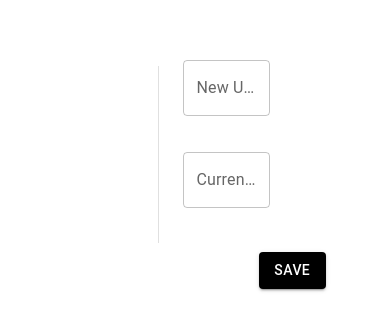
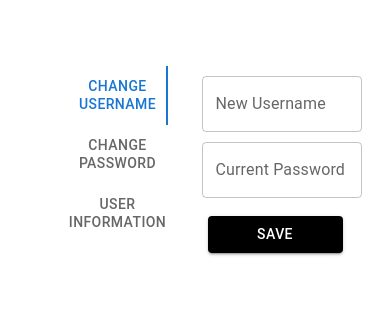
Before and after one commit to Rangle2/bookstore-frontend, a React (Create React App) app: page /profile in a window 390 px wide. Shown: the part 183-514 px from the top of the page. Built offline with nearby package versions, Linux system fonts and the light colour scheme.

Commit message:
Some design and auth changes

```diff
--- a/package.json
+++ b/package.json
@@ -47,6 +47,8 @@
       "last 1 firefox version",
       "last 1 safari version"
     ],
-    "proxy": "http://localhost:8080"
+    "proxy": [
+      "http://localhost:8080"
+    ]
   }
 }
--- a/src/components/Login/login.jsx
+++ b/src/components/Login/login.jsx
@@ -13,6 +13,8 @@ import Homevalid from '../Home/homevalid';
 
 
 const LoginForm = () => {
+  const [errorMessage, setErrorMessage] = useState(null);
+  const [correctMessage, setCorrectMessage] = useState(null);
   const [formData, setFormData] = useState({
     username: '',
     password: '',
@@ -41,13 +43,14 @@ const LoginForm = () => {
     };
 
     try {
-      const userResponse = await fetch('http://localhost:8080/api/user/login', {
+      const userResponse = await fetch('http://192.168.1.12:8080/api/user/login', {
         method: 'POST',
         headers: {
           'Content-Type': 'application/json',
         },
         body: JSON.stringify(userRequest),
       });
+
 
       if (userResponse.ok) {
         try {
@@ -63,15 +66,19 @@ const LoginForm = () => {
 
         } catch (error) {
           console.error('Error parsing JSON:', error.message);
+          setErrorMessage('Unexpected error occurred. Please try again.');
         }
+
+      }else if(userResponse.status === 401){
+        setErrorMessage("Username or password wrong!")
       } else {
         console.error('Error Login user:', userResponse.statusText);
+        setErrorMessage('Unexpected error occurred. Please try again.');
+      }
 
-
-      }
     } catch (error) {
       console.error('Error Login user:', error.message);
-
+      setErrorMessage('Unexpected error occurred. Please try again.');
     }
   };
 
@@ -87,6 +94,12 @@ const LoginForm = () => {
       >
         <Typography component="h1" variant="h5" sx={{ color: 'black' }}>
           Login
+        </Typography>
+        <Typography sx={{color:'red', mt:'10px', textAlign:'center', width:'500px',pt:'10px'}}>
+           {errorMessage}
+        </Typography>
+        <Typography  sx={{color:'green', mt:'10px'}}>
+          {correctMessage}
         </Typography>
         <Box component="form" noValidate onSubmit={handleSubmit} sx={{ mt: 3 }}>
           <TextField
--- a/src/components/Register/register.jsx
+++ b/src/components/Register/register.jsx
@@ -49,7 +49,7 @@ const Register = () => {
         try {
           const userData = await userResponse.json();
           setCorrectMessage('Successful registration!')
-          navigate('/home'); // direct user home page
+          navigate('/home'); // navigate user home page
 
         } catch (error) {
           console.error('Error parsing JSON:', error.message);
--- a/src/components/User/profile.jsx
+++ b/src/components/User/profile.jsx
@@ -117,7 +117,21 @@ export default function ProfileTabs() {
         value={value}
         onChange={handleChange}
         aria-label="Vertical tabs example"
-        sx={{ borderRight: 1, borderColor: 'divider' }}
+        style={{
+          borderRight: 1,
+          borderColor: 'divider'
+        }}
+        sx={{
+          '@media (max-width: 600px)': {
+            width: '100px',
+            overflow: 'visible',
+            position: 'relative',
+            right: '90px',
+
+          },
+        }}
+
+
       >
         <Tab label="Change Username" {...a11yProps(0)} />
         <Tab label="Change Password" {...a11yProps(1)} />
@@ -132,6 +146,16 @@ export default function ProfileTabs() {
             margin="normal"
             fullWidth
             style={{ marginBottom: '20px', color: 'black' }}
+            sx={{
+              '@media (max-width: 600px)': {
+                height: '30px',
+                width: '160px',
+                fontSize: '20px',
+                position: 'relative',
+                top: '-10px',
+                left: '-80px'
+              },
+            }}
           />
           <TextField
             id="currentPassword"
@@ -141,6 +165,16 @@ export default function ProfileTabs() {
             margin="normal"
             fullWidth
             style={{ marginBottom: '20px' }}
+            sx={{
+              '@media (max-width: 600px)': {
+                height: '30px',
+                width: '160px',
+                fontSize: '20px',
+                position: 'relative',
+                top: '-10px',
+                left: '-80px'
+              },
+            }}
           />
         </TabPanel>
         <TabPanel value={value} index={1}>
@@ -151,6 +185,16 @@ export default function ProfileTabs() {
             margin="normal"
             fullWidth
             style={{ marginBottom: '20px' }}
+            sx={{
+              '@media (max-width: 600px)': {
+                height: '30px',
+                width: '160px',
+                fontSize: '20px',
+                position: 'relative',
+                top: '-10px',
+                left: '-80px'
+              },
+            }}
           />
           <TextField
             id="currentPassword"
@@ -160,6 +204,16 @@ export default function ProfileTabs() {
             margin="normal"
             fullWidth
             style={{ marginBottom: '20px' }}
+            sx={{
+              '@media (max-width: 600px)': {
+                height: '30px',
+                width: '160px',
+                fontSize: '20px',
+                position: 'relative',
+                top: '-10px',
+                left: '-80px'
+              },
+            }}
           />
           <TextField
             id="newPassword"
@@ -169,6 +223,16 @@ export default function ProfileTabs() {
             margin="normal"
             fullWidth
             style={{ marginBottom: '20px' }}
+            sx={{
+              '@media (max-width: 600px)': {
+                height: '30px',
+                width: '160px',
+                fontSize: '20px',
+                position: 'relative',
+                top: '-10px',
+                left: '-80px'
+              },
+            }}
           />
         </TabPanel>
         <TabPanel value={value} index={2}>
@@ -185,7 +249,22 @@ export default function ProfileTabs() {
           variant="contained"
           color="primary"
           type="submit"
-            style={{ width: '50%', backgroundColor: 'black', marginLeft: '100px' }}
+          style={{
+
+              backgroundColor: 'black',
+              marginLeft: '100px'
+          }}
+          sx={{
+              '@media (max-width: 600px)': {
+                  width: '100%',
+                  position: 'relative',
+                  top: '-10px',
+                  left: '-150px',
+              },
+              '@media (min-width: 701px)': {
+                  width: '50%',
+              },
+          }}
       >
           Save
       </Button>
--- a/src/components/navbar/navbarvalid.jsx
+++ b/src/components/navbar/navbarvalid.jsx
@@ -19,8 +19,6 @@ import Popper from '@mui/material/Popper';
 import MenuItem from '@mui/material/MenuItem';
 import MenuList from '@mui/material/MenuList';
 import { useNavigate } from 'react-router-dom';
-
-
 
 const Search = styled('div')(({ theme }) => ({
   position: 'relative',
@@ -60,10 +58,7 @@ const StyledInputBase = styled(InputBase)(({ theme }) => ({
   },
 }));
 
-
-
 export default function Navbar() {
-
   const navigate = useNavigate();
 
   const handleLogout = () => {
@@ -71,10 +66,9 @@ export default function Navbar() {
     navigate('/');
   };
 
-  const handleProfile = () =>{
-    navigate('/profile')
-  }
-
+  const handleProfile = () => {
+    navigate('/profile');
+  };
 
   const [open, setOpen] = React.useState(false);
   const anchorRef = React.useRef(null);
@@ -87,7 +81,6 @@ export default function Navbar() {
     if (anchorRef.current && anchorRef.current.contains(event.target)) {
       return;
     }
-
     setOpen(false);
   };
 
@@ -100,20 +93,13 @@ export default function Navbar() {
     }
   }
 
-  // return focus to the button when we transitioned from !open -> open
   const prevOpen = React.useRef(open);
   React.useEffect(() => {
     if (prevOpen.current === true && open === false) {
       anchorRef.current.focus();
     }
-
     prevOpen.current = open;
   }, [open]);
-
-
-
-
-
 
   return (
     <Box sx={{ flexGrow: 1, position: 'sticky', top: 0, zIndex: 1000, marginBottom: '30px' }}>
@@ -122,6 +108,7 @@ export default function Navbar() {
         <Container maxWidth="lm">
           <Toolbar>
             <Grid container alignItems="center" justifyContent="space-between">
+              {/* Sol Taraftaki Kısım */}
               <Grid item>
                 <Typography variant="h6" component="div" sx={{
                   width: { xs: '100px', md: '150px' },
@@ -138,6 +125,8 @@ export default function Navbar() {
                   BookStore
                 </Typography>
               </Grid>
+
+              {/* Orta Kısım - Search Bar */}
               <Grid item>
                 <Search sx={{ width: { xs: '110px', md: '400px' } }}>
                   <SearchIconWrapper>
@@ -146,22 +135,68 @@ export default function Navbar() {
                   <StyledInputBase
                     placeholder="Search"
                     inputProps={{ 'aria-label': 'search' }}
-                    sx={{ fontSize: '12px', padding: '8px' }}
+                    sx={{ fontSize: '12px', padding: '9px' }}
                   />
                 </Search>
               </Grid>
-              {/* Account Circle Icon*/}
 
-              <Grid item >
-                <AccountCircleIcon sx={{ position: 'sticky', mt: '10px', }}
-                  ref={anchorRef}
-                  id="composition-button"
-                  aria-controls={open ? 'composition-menu' : undefined}
-                  aria-expanded={open ? 'true' : undefined}
-                  aria-haspopup="true"
-                  onClick={handleToggle} />
 
+              {/* Sağ Taraftaki Kısım */}
+              <Grid item sx={{bottom:'10px', paddingTop:'20px'}}>
+                {/* Account Circle Icon */}
                 <div>
+                <Grid sx={{position:'inherit', textAlign:'center', fontFamily:'Roboto', wordBreak:'break-word', fontSize:'24px'}
+                }>{localStorage.getItem("username")}
+                </Grid>
+
+
+                <Button sx={{
+                    width: { xs: '110px', md: '150px' },
+                    position: 'sticky',
+                    padding:'5px',
+                    mt:'10px',
+                    mb:'30px',
+                    backgroundColor: 'white',
+                    color: 'black',
+                    fontWeight: 'bold',
+                    '&:hover': { background: 'white', color: 'black' },
+                    '@media (max-width: 600px)': {
+                      fontSize: 10,
+                      alignItems: 'center',
+                      display: 'flex',
+                      wordWrap: 'break-word',
+                      justifyContent: 'center',
+
+                      position:'relative',
+                      bottom:'-5px',
+                      left:'20px'
+                    },
+                  }}>Become Seller</Button>
+                  <AccountCircleIcon sx={{
+                    height:'40px',
+                    width:'60px',
+                    position:
+                    'relative',
+                    top:'5px' ,
+                    zIndex: 1001,
+                    '@media (max-width: 600px)': {
+                      height:'30px',
+                      width:'60px',
+                      position:'relative',
+                      top:'-100px',
+                      left:'80px'
+                    },
+
+                   }}
+
+                    ref={anchorRef}
+                    id="composition-button"
+                    aria-controls={open ? 'composition-menu' : undefined}
+                    aria-expanded={open ? 'true' : undefined}
+                    aria-haspopup="true"
+                    onClick={handleToggle} />
+
+
                   <Popper
                     open={open}
                     anchorEl={anchorRef.current}
@@ -195,6 +230,9 @@ export default function Navbar() {
                       </Grow>
                     )}
                   </Popper>
+
+                  {/* Become Seller Button */}
+
                 </div>
               </Grid>
             </Grid>
```
Lines whose indentation alone changed are shown as unchanged.
